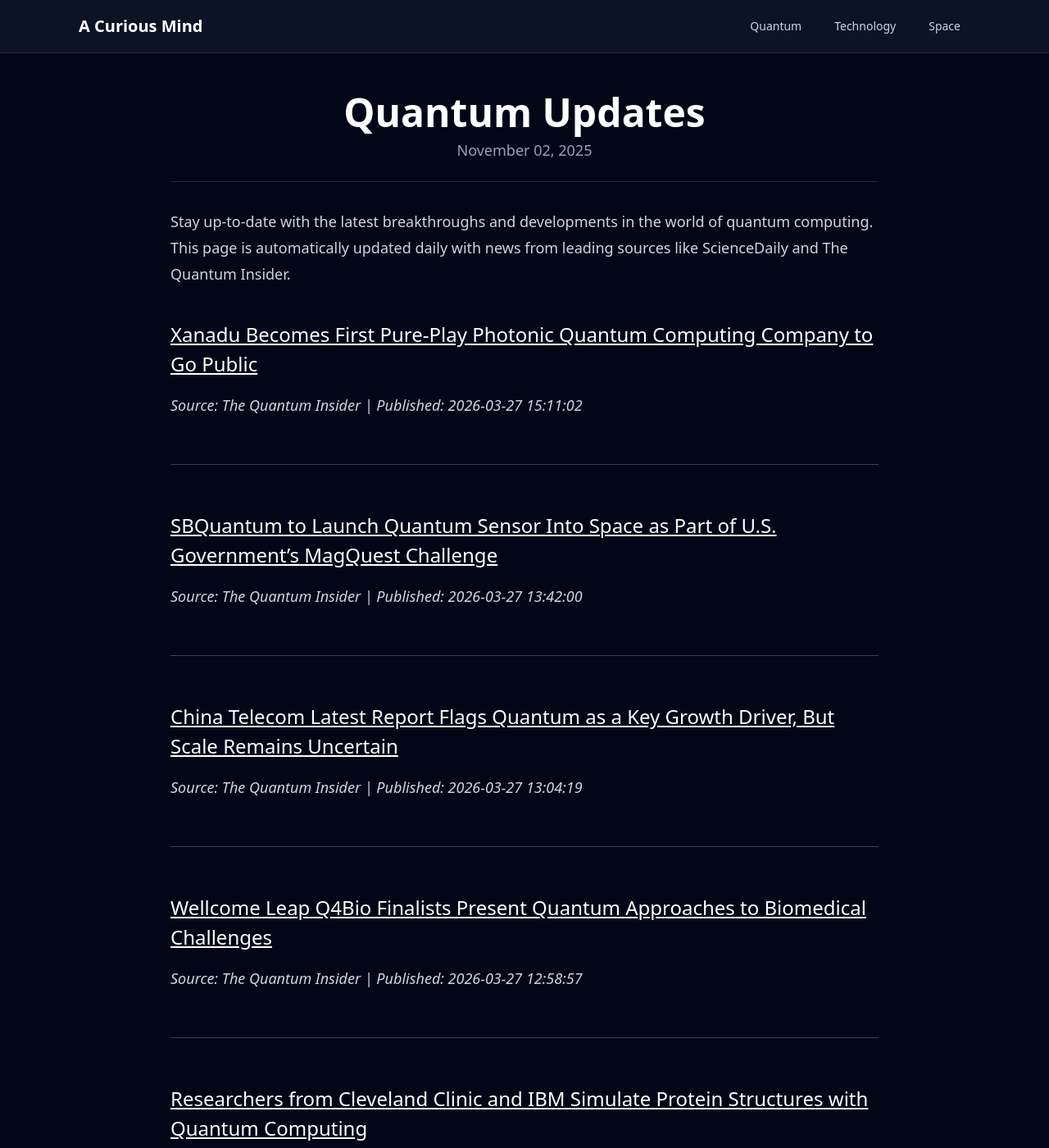
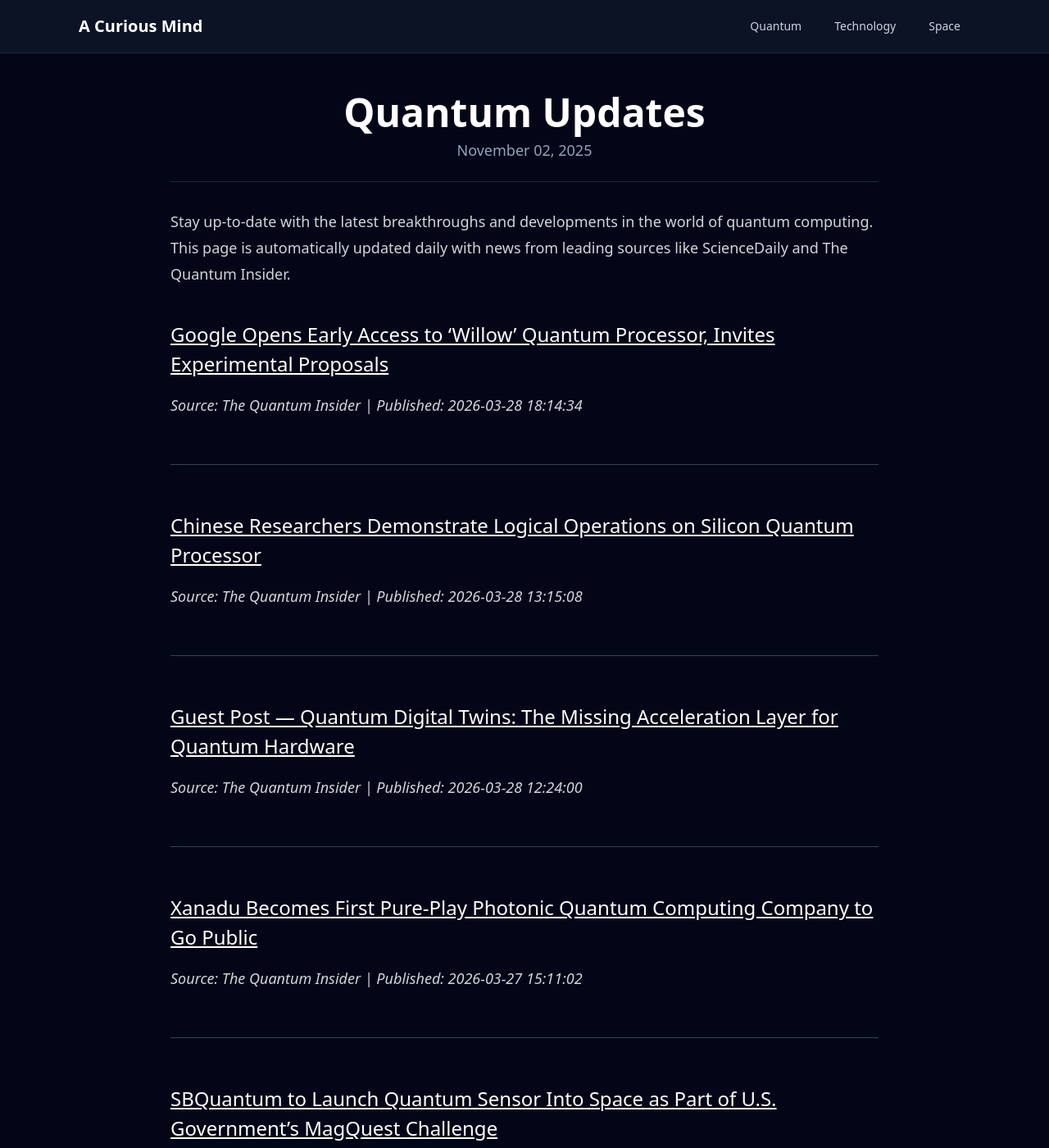
Before and after one commit to onehl7/onehl7.github.io, a Jekyll site: the page built from _posts/2025-11-02-quantum-updates.md, in a window 1280 px wide and 1400 px high. Shown: the whole window at 82% size. Built offline with Jekyll 4.4.1, drawn with Linux system fonts in a browser that asks for light colours; nearby versions of some CDN libraries; some of the changed text lies outside the part shown.

Commit message:
Update quantum news data

```diff
--- a/_data/quantum_news.json
+++ b/_data/quantum_news.json
@@ -1,4 +1,22 @@
 [
+  {
+    "source": "The Quantum Insider",
+    "title": "Google Opens Early Access to \u2018Willow\u2019 Quantum Processor, Invites Experimental Proposals",
+    "link": "https://thequantuminsider.com/2026/03/28/google-opens-early-access-to-willow-quantum-processor-invites-experimental-proposals/",
+    "published": "2026-03-28 18:14:34"
+  },
+  {
+    "source": "The Quantum Insider",
+    "title": "Chinese Researchers Demonstrate Logical Operations on Silicon Quantum Processor",
+    "link": "https://thequantuminsider.com/2026/03/28/chinese-researchers-demonstrate-logical-operations-on-silicon-quantum-processor/",
+    "published": "2026-03-28 13:15:08"
+  },
+  {
+    "source": "The Quantum Insider",
+    "title": "Guest Post \u2014 Quantum Digital Twins: The Missing Acceleration Layer for Quantum Hardware",
+    "link": "https://thequantuminsider.com/2026/03/28/guest-post-quantum-digital-twins-the-missing-acceleration-layer-for-quantum-hardware/",
+    "published": "2026-03-28 12:24:00"
+  },
   {
     "source": "The Quantum Insider",
     "title": "Xanadu Becomes First Pure-Play Photonic Quantum Computing Company to Go Public",
@@ -10,24 +28,6 @@
     "title": "SBQuantum to Launch Quantum Sensor Into Space as Part of U.S. Government\u2019s MagQuest Challenge",
     "link": "https://thequantuminsider.com/2026/03/27/sbquantum-to-launch-quantum-sensor-into-space-as-part-of-u-s-governments-magquest-challenge/",
     "published": "2026-03-27 13:42:00"
-  },
-  {
-    "source": "The Quantum Insider",
-    "title": "China Telecom Latest Report Flags Quantum as a Key Growth Driver, But Scale Remains Uncertain",
-    "link": "https://thequantuminsider.com/2026/03/27/china-telecom-latest-report-flags-quantum-as-a-key-growth-driver-but-scale-remains-uncertain/",
-    "published": "2026-03-27 13:04:19"
-  },
-  {
-    "source": "The Quantum Insider",
-    "title": "Wellcome Leap Q4Bio Finalists Present Quantum Approaches to Biomedical Challenges",
-    "link": "https://thequantuminsider.com/2026/03/27/wellcome-leap-q4bio-finalists-present-quantum-approaches/",
-    "published": "2026-03-27 12:58:57"
-  },
-  {
-    "source": "The Quantum Insider",
-    "title": "Researchers from Cleveland Clinic and IBM Simulate Protein Structures with Quantum Computing",
-    "link": "https://thequantuminsider.com/2026/03/27/cleveland-clinic-ibm-debut-quantum-workflow-proteins/",
-    "published": "2026-03-27 12:37:14"
   },
   {
     "source": "ScienceDaily (Quantum Computing)",
```
